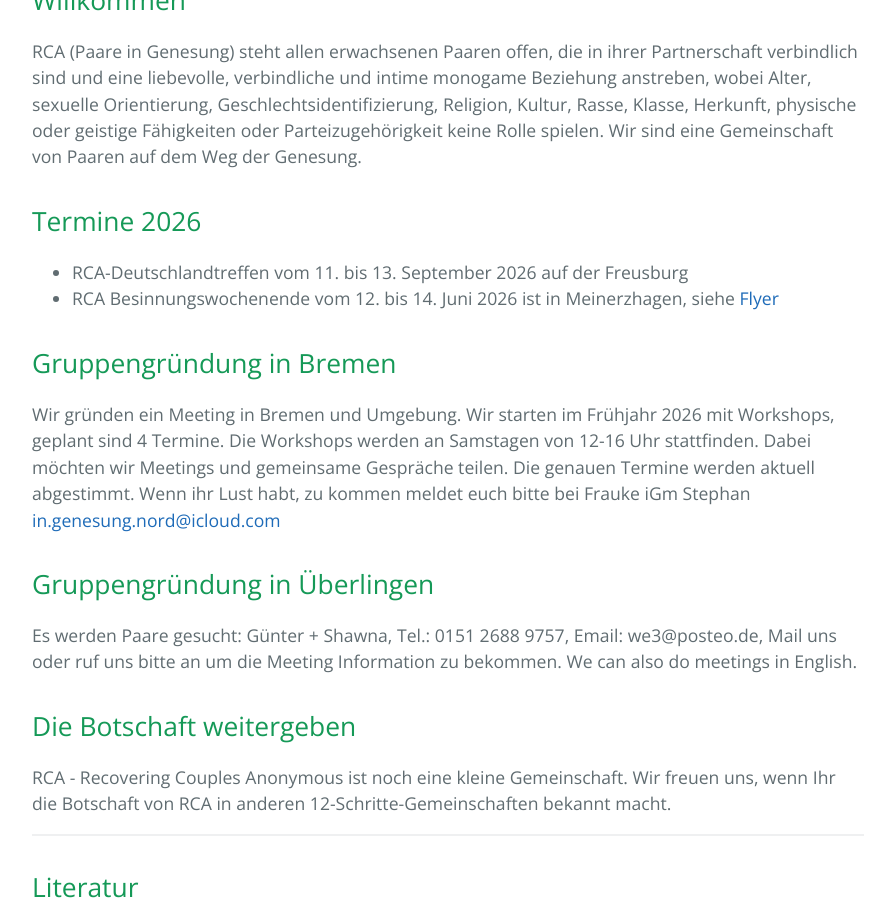
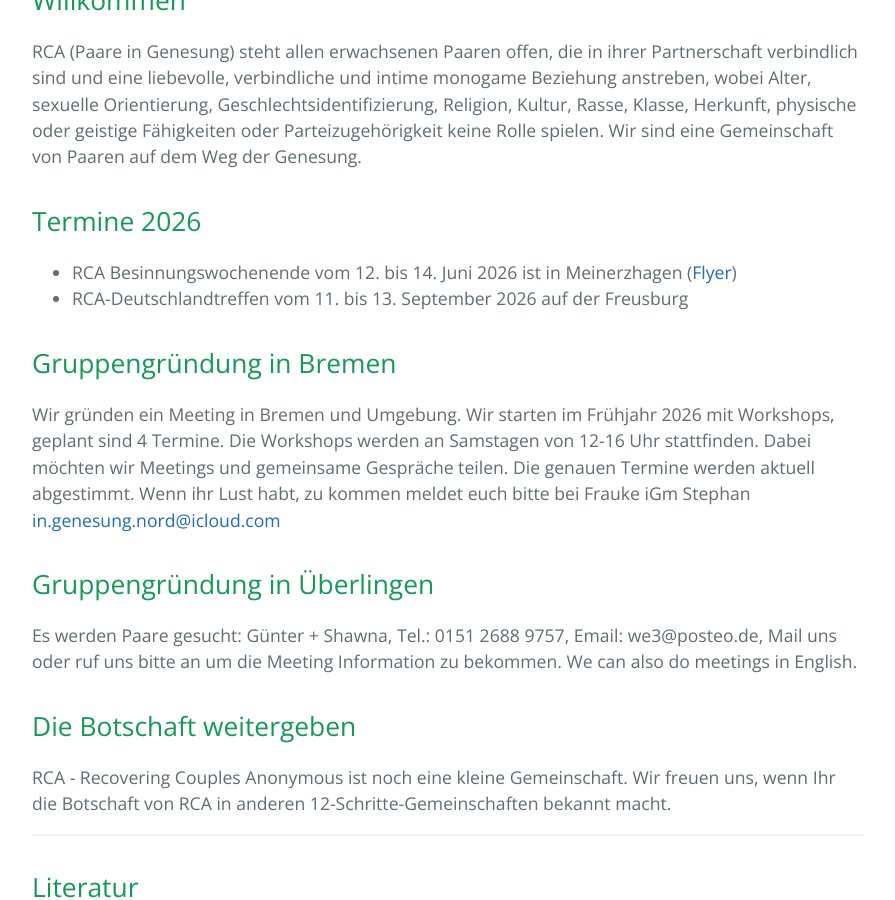
Before and after one commit to rcadeutschland/rcadeutschland.github.io, a Jekyll site: the page built from index.html, in a window 1280 px wide and 900 px high, scrolled down 392 px. Shown: the whole window, without its empty margins (192-1087 px from the left). Built offline with Jekyll 4.4.1, drawn with Linux system fonts in a browser that asks for light colours.

Commit message:
Update index.html

```diff
--- a/index.html
+++ b/index.html
@@ -15,8 +15,8 @@
 <h2>Termine 2026</h2>
 <p>
   <ul>
+    <li>RCA Besinnungswochenende vom 12. bis 14. Juni 2026 ist in Meinerzhagen (<a href="/files/RCABesinnungswochenende2026.pdf">Flyer</a>)</li>
     <li>RCA-Deutschlandtreffen vom 11. bis 13. September 2026 auf der Freusburg</li>
-    <li>RCA Besinnungswochenende vom 12. bis 14. Juni 2026 ist in Meinerzhagen, siehe <a href="/files/RCABesinnungswochenende2026.pdf">Flyer</a></li>
   </ul>
 </p>
 <h2>Gruppengründung in Bremen</h2>
```
